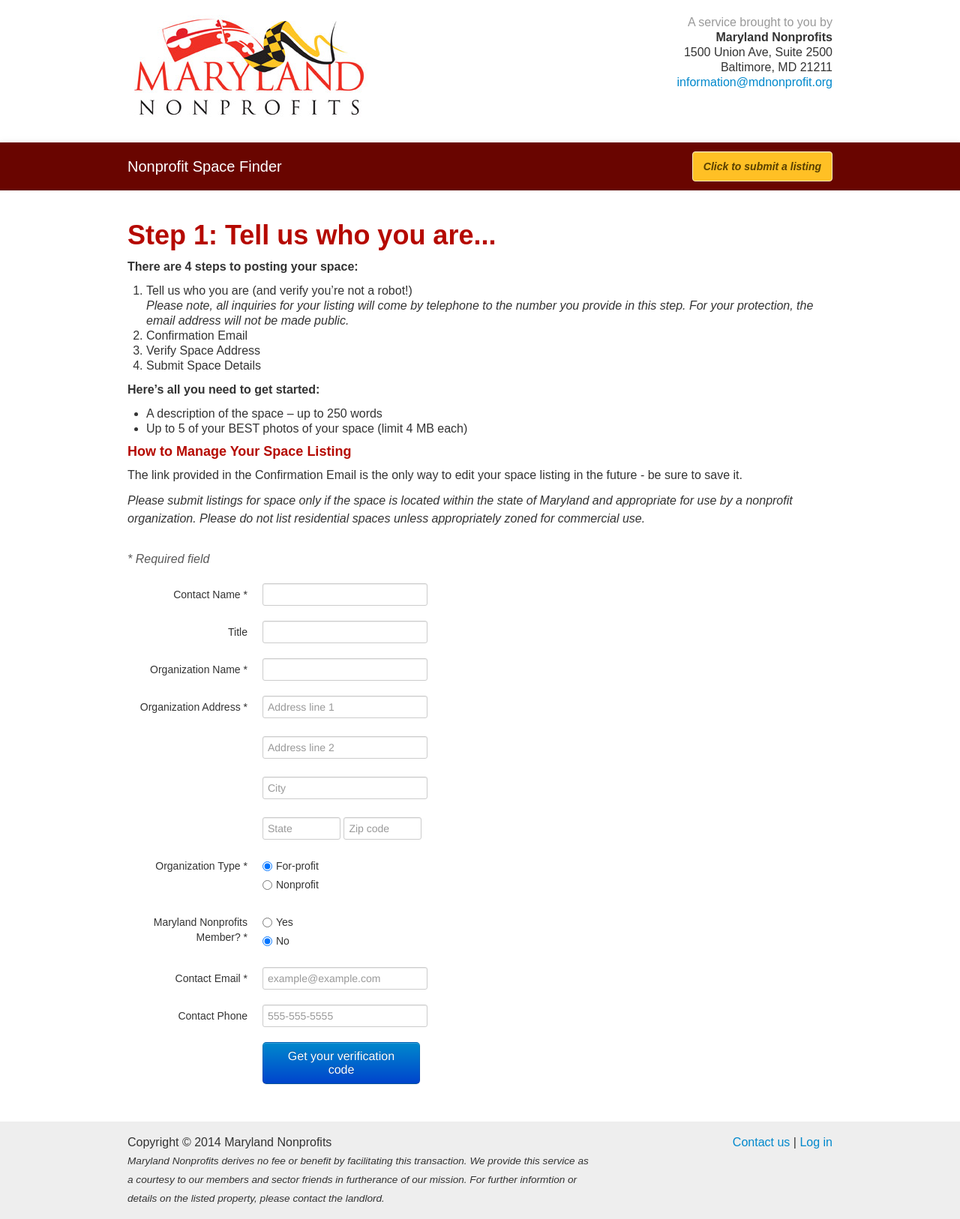
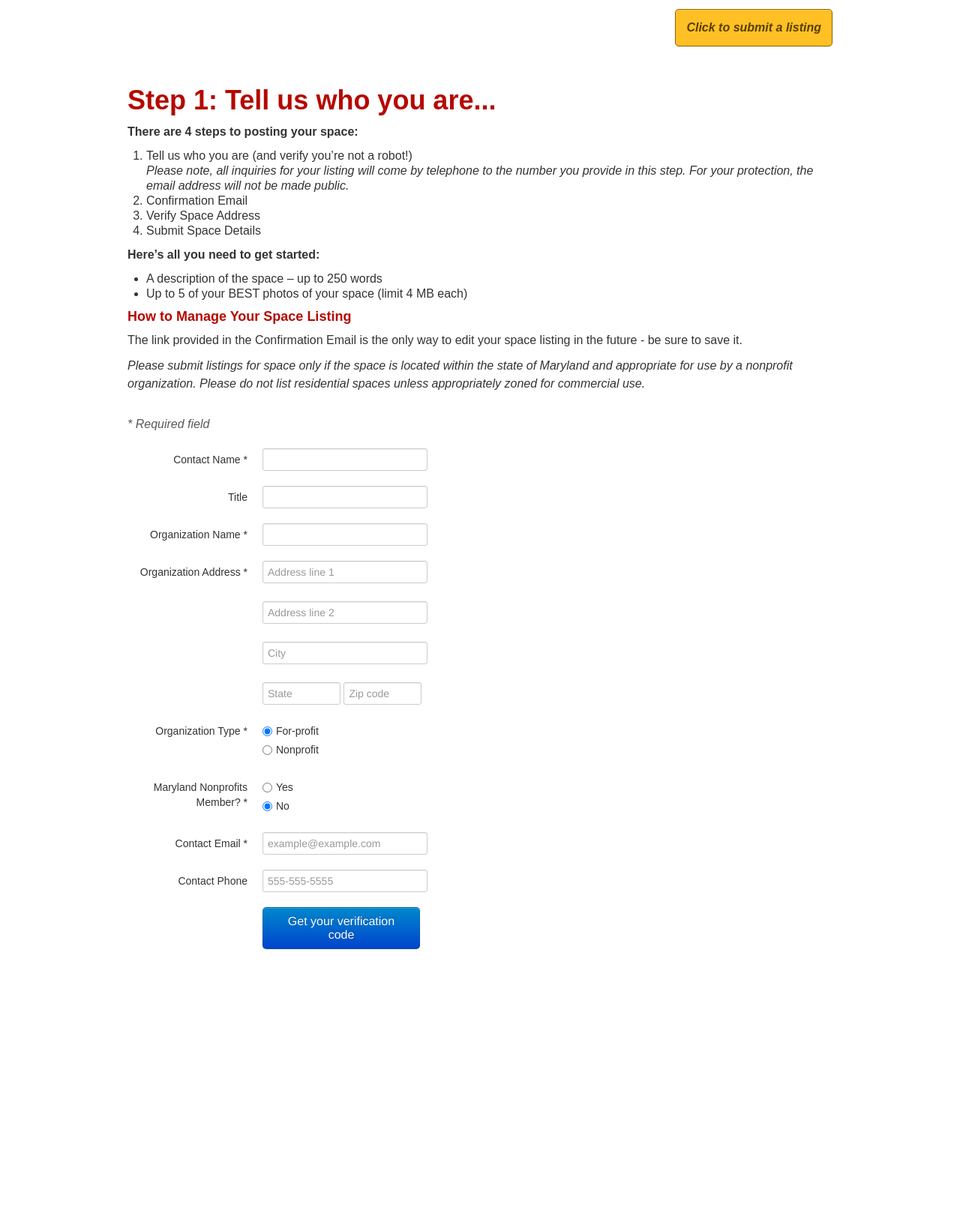
Before and after one commit to josephturnerjr/spacefinder, a Flask app: page /submit in a window 1280 px wide. Shown: the whole page at 75% size. After the commit the page ends 1266 px from the top, so only its background shows below. Run offline with Flask 2, Linux system fonts and the light colour scheme; style sheets or scripts are compiled from the project's sources; parts of the project's set-up code (start-up, migrations or seed data) failed here and were passed over; some libraries are stand-ins or nearby versions.

Commit message:
Eliminate some elements.
For an iframe deployment on the MD Nonprofit site.

```diff
--- a/spacefinder/static/css/index.less
+++ b/spacefinder/static/css/index.less
@@ -44,10 +44,14 @@ h1, h2, h3, h4, h5{
 .navbar{
   color: white;
   .navbar-inner{
-    background: darken(@md-nonprofit-red, 15%);
+    background: white;//darken(@md-nonprofit-red, 15%);
     border: 0;
+    box-shadow: none;
+    -webkit-box-shadow: none;
+    -moz-box-shadow: none;
   }
   .brand{
+    display: none;
     color: white;
     text-shadow: none;
     padding: 20px;
@@ -66,10 +70,11 @@ h1, h2, h3, h4, h5{
   }
   .btn{
     margin-top: 12px;
+    margin-bottom: 12px;
     background: @md-nonprofit-gold;
     text-shadow: none;
     font-weight: bold;
-    border: 1px solid lighten(@md-nonprofit-gold, 30%);
+    border: 1px solid darken(@md-nonprofit-gold, 30%);
     font-style: italic;
     color: darken(@md-nonprofit-gold, 40%);
     line-height: 30px;
--- a/spacefinder/templates/layout.html
+++ b/spacefinder/templates/layout.html
@@ -18,6 +18,10 @@
     <!--[if lt IE 7]>
         <p class="chromeframe">You are using an outdated browser. <a href="http://browsehappy.com/">Upgrade your browser today</a> or <a href="http://www.google.com/chromeframe/?redirect=true">install Google Chrome Frame</a> to better experience this site.</p>
     <![endif]-->
+<!--
+
+This is commented out temporarily so that this can be inserted as an IFRAME
+
     <div class='heading'>
       <div class='container'>
         <a class='brand' target="_blank" href="http://marylandnonprofits.org" title="Go to the Maryland Nonprofits homepage"><img src='/static/img/mdnonprofits-logo.jpg' /></a>
@@ -37,16 +41,17 @@
         </div>
       </div>
     </div>
+-->
     <div id='main-navbar' class="navbar navbar-static-top">
       <div class="navbar-inner">
       <div class='container'>
         <a class="brand" href="/">Nonprofit Space Finder</a>
           {% if not session["session_id"] %}
-            <a class='btn pull-right' href="/submit">Click to submit a listing</a>
+            <a class='btn btn-large pull-right' href="/submit">Click to submit a listing</a>
             <ul class='nav pull-right'>
             </ul>
           {% else %}
-            <a class='btn' href="/submit">Click to submit a listing</a>
+            <a class='btn btn-large' href="/submit">Click to submit a listing</a>
             <ul class='nav pull-right action-nav'>
               <li><a href='/admin' data-toggle='tooltip' data-placement='bottom' title='Go to your dashboard'><i class='icon-dashboard'></i></a></li>
               <li class='divider'></li>
@@ -61,6 +66,10 @@
     {% block body %}{% endblock %}
     {% block footer %}
     </div>
+<!--
+
+This is commented out temporarily so that this can be inserted as an IFRAME
+
     <div class='footer'>
       <div class='container'>
         <div class='row-fluid'>
@@ -73,6 +82,7 @@
           </div>
       </div>
     </div>
+-->
     {% endblock %}
     <script src="https://ajax.googleapis.com/ajax/libs/jquery/1.8.2/jquery.min.js"></script>
     <script>window.jQuery || document.write('<script src="/static/js/vendor/jquery-1.8.2.min.js"><\/script>')</script>
```
Also changed, not shown: spacefinder/templates/index.html (+9 -0 lines).
